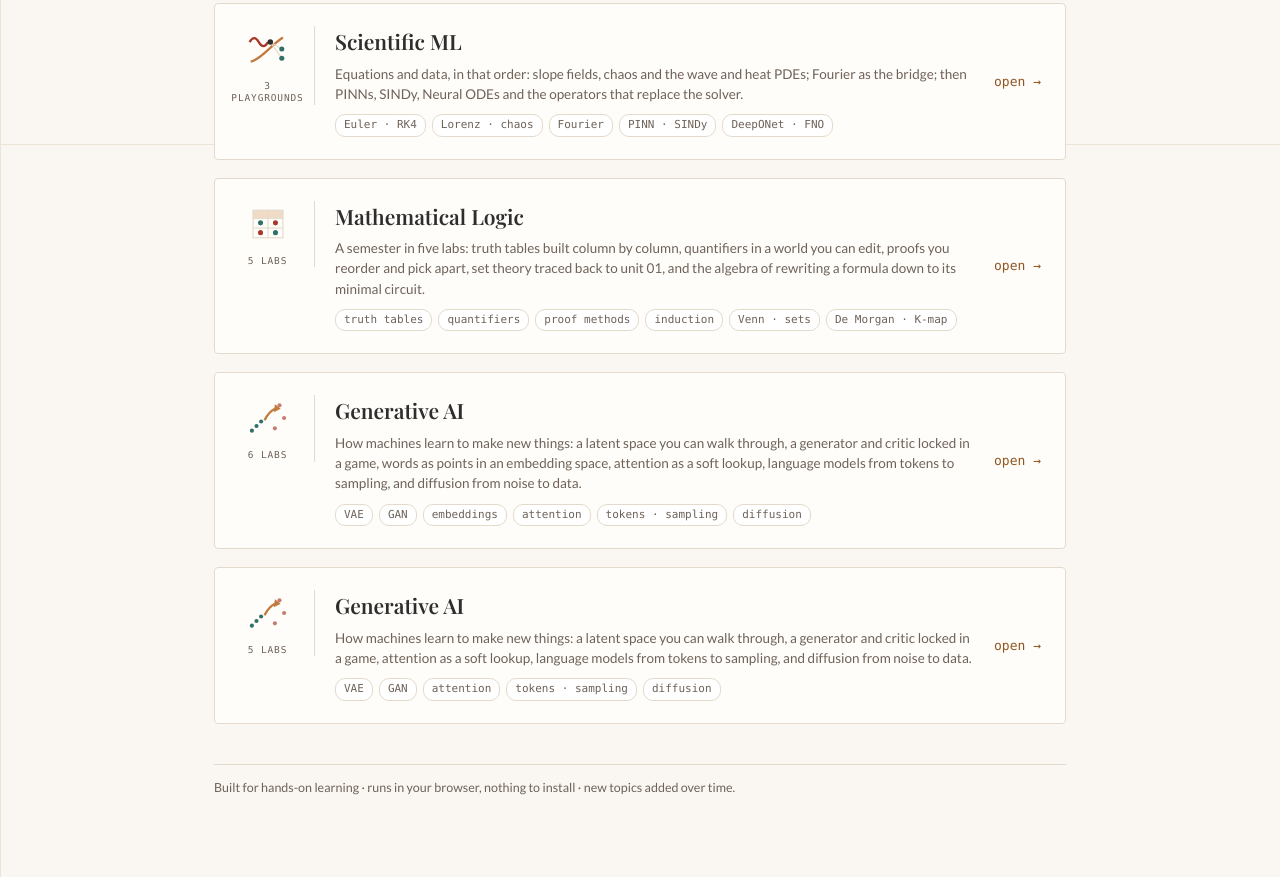
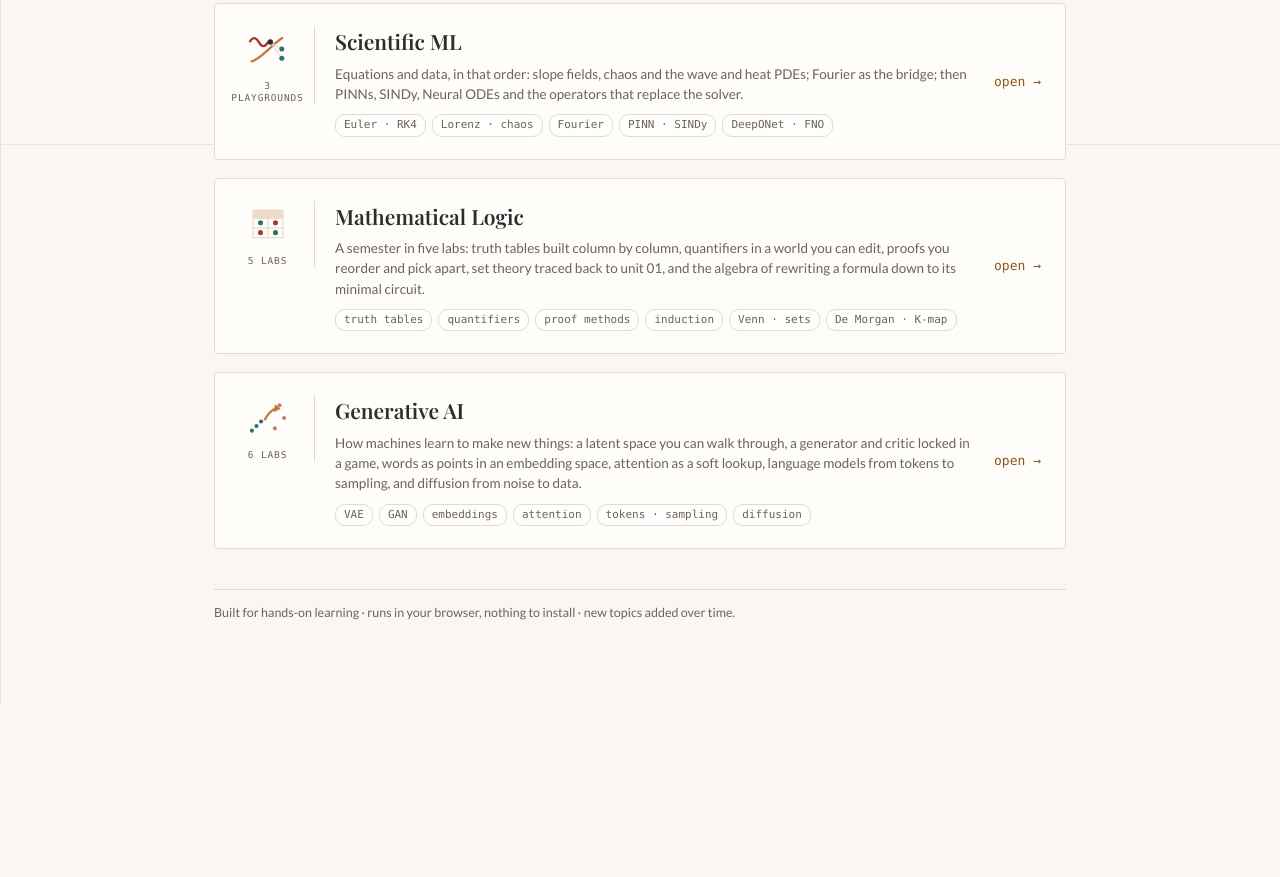
Before and after one commit to phoenixfin/algplayground, a plain HTML site: page index.html in a window 1280 px wide. Shown: the part 656-1533 px from the top of the page. After the commit the page ends 1359 px from the top, so only its background shows below. Drawn offline with nearby package versions, Linux system fonts and the light colour scheme.

Commit message:
Remove duplicate Generative AI card from index

```diff
--- a/index.html
+++ b/index.html
@@ -283,26 +283,6 @@
   </a>
 
 
-<a class="card" href="generative_ai.html">
-    <div class="ill">
-      <svg viewBox="0 0 40 40" fill="none" xmlns="http://www.w3.org/2000/svg">
-        <g fill="#2F7069"><circle cx="6" cy="31" r="1.8"/><circle cx="10" cy="27" r="1.8"/><circle cx="14" cy="23" r="1.8"/></g>
-        <g fill="#A8392A" opacity=".65"><circle cx="30" cy="9" r="1.8"/><circle cx="34" cy="20" r="1.8"/><circle cx="26" cy="29" r="1.8"/></g>
-        <path d="M17 22 C 20 16, 22 14, 26 12" stroke="#C17A3E" stroke-width="2"/><polygon points="26,8 31,12 25,15" fill="#C17A3E"/>
-      </svg>
-      <small><span data-lang="en">5 labs</span><span data-lang="id">5 lab</span></small>
-    </div>
-    <div>
-      <h2><span data-lang="en">Generative AI</span><span data-lang="id">Generative AI</span></h2>
-      <p data-lang="en">How machines learn to make new things: a latent space you can walk through, a generator and critic locked in a game, attention as a soft lookup, language models from tokens to sampling, and diffusion from noise to data.</p>
-      <p data-lang="id">Bagaimana mesin belajar membuat hal baru: ruang laten yang bisa dijelajahi, generator dan kritikus dalam sebuah permainan, attention sebagai pencarian lunak, model bahasa dari token hingga sampling, dan difusi dari derau ke data.</p>
-      <div class="tags">
-        <span class="tag">VAE</span><span class="tag">GAN</span><span class="tag">attention</span><span class="tag">tokens · sampling</span><span class="tag">diffusion</span>
-      </div>
-    </div>
-    <div class="go"><span data-lang="en">open →</span><span data-lang="id">buka →</span></div>
-  </a>
-
 </div>
 
 <footer>
```
